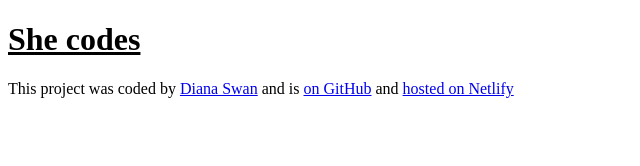
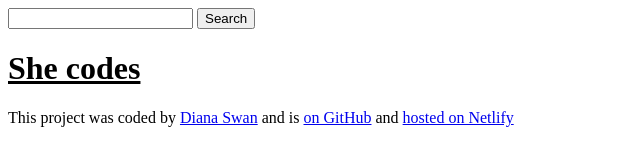
Before and after one commit to DianaSwan/WeatherAppWeek7, a website: page index.html in a window 1280 px wide. Shown: the whole page, without its empty margins (0-640 px from the left). Drawn offline with Linux system fonts and the light colour scheme.

Commit message:
Added Header, Main and forms

```diff
--- a/index.html
+++ b/index.html
@@ -8,7 +8,15 @@
     <link rel="stylesheet" href="styles.css" />
   </head>
   <body>
+    <header>
+      <form>
+        <input type="search" />
+        <input type="submit"  value="Search" />
+      </form>
+    </header>
+    <main>
     <h1>She codes</h1>
+  </main>
     <p>
       <footer>
       This project was coded by
```
